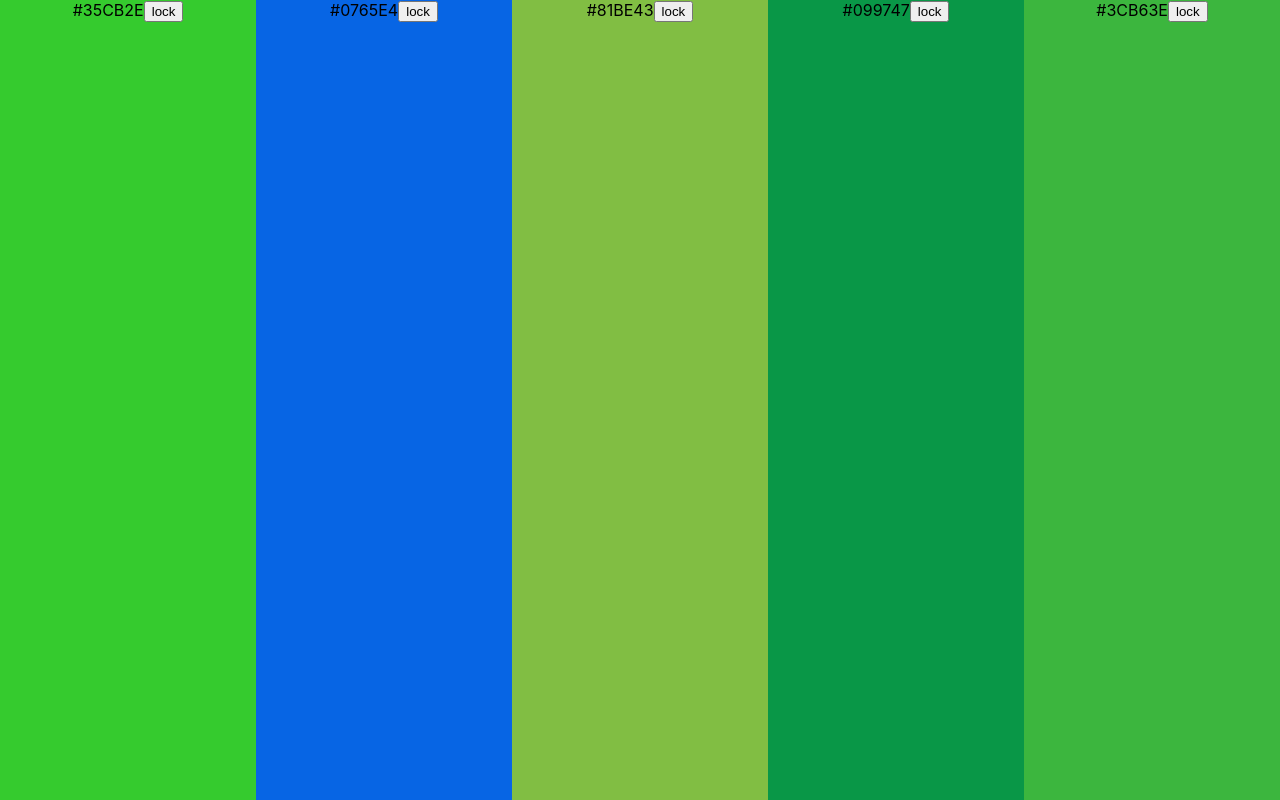
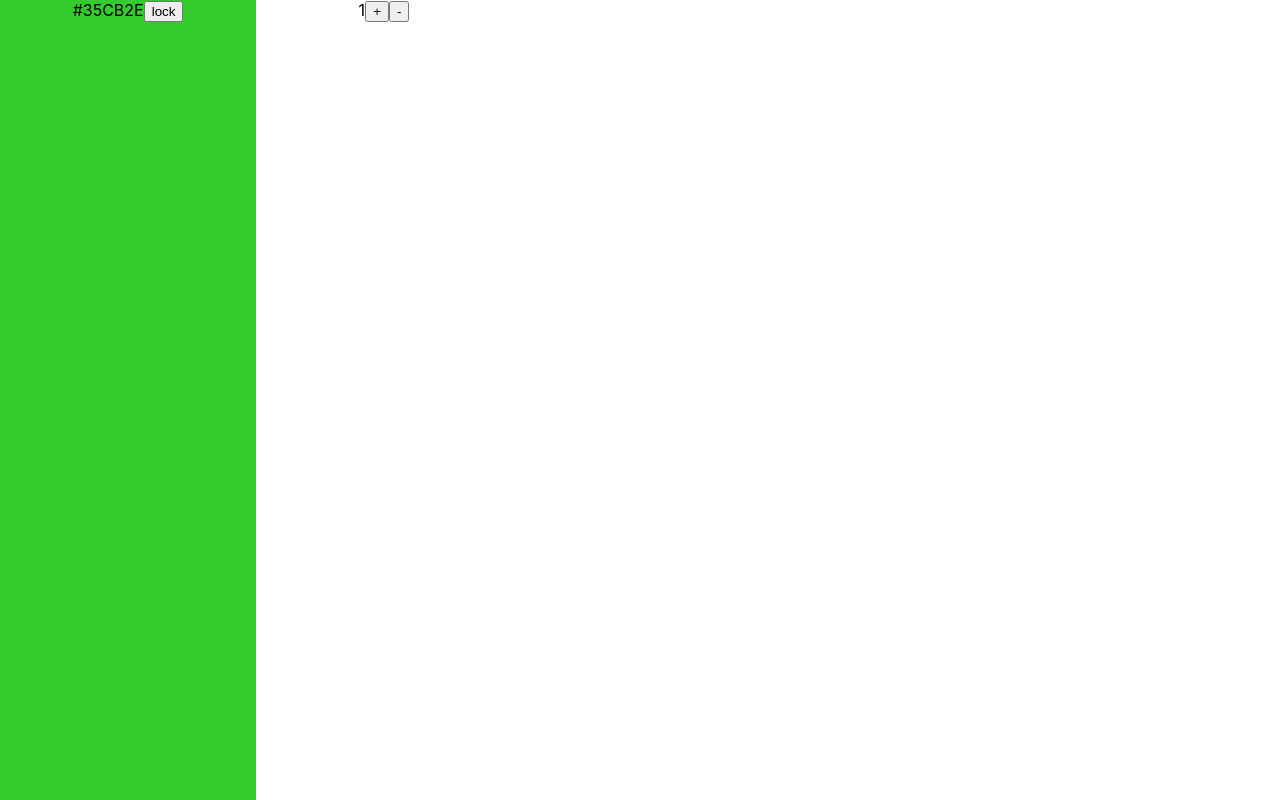
Before and after one commit to davidac9/coolors-clone, a React (Create React App) app: page / in a window 1280 px wide. Built offline with nearby package versions, Linux system fonts and the light colour scheme.

Commit message:
you can now lock in a color and change the amount of colors

```diff
--- a/src/components/Colors/Colors.js
+++ b/src/components/Colors/Colors.js
@@ -5,7 +5,7 @@ export default class Colors extends Component {
     state = {
         hexDigits: ['0', '1', '2', '3', '4', '5', '6', '7', '8', '9', 'a', 'b', 'c', 'd', 'e', 'f'],
         colors: [],
-        amount: 5,
+        amount: 1,
     }
     randomColor = () => {
         return (`#${[this.state.hexDigits[Math.floor(Math.random() * 15)],
@@ -17,12 +17,24 @@ export default class Colors extends Component {
     }
     randomColors = () => {
         let newColors = []
-        for (let i = 0; i < this.state.amount; i++) {
-            newColors[i] = {color:this.randomColor(), lock: false}
+        if (this.state.colors.length === 0) {
+            for (let i = 0; i < this.state.amount; i++) {
+                newColors[i] = { color: this.randomColor(), lock: false }
+            }
+        }
+        else {
+            for (let i = 0; i < this.state.amount; i++) {
+                if (this.state.colors[i].lock === true) {
+                    newColors[i] = this.state.colors[i]
+                } else {
+                    newColors[i] = { color: this.randomColor(), lock: false }
+                }
+            }
         }
         this.setState({
             colors: newColors
         })
+
 
     }
     colorLock = (colorIndex) => {
@@ -38,13 +50,40 @@ export default class Colors extends Component {
             this.randomColors()
         }
     }
-
+    countPlus = () => {
+        if (this.state.amount <= 20) {
+            let newArr = this.state.colors
+            newArr.push({color: this.randomColor(), lock: false})
+            this.setState({
+                amount: this.state.amount + 1,
+                colors: newArr
+            })
+        }
+        else {
+            alert(`you don't need that many colors`)
+        }
+    }
+    countMinus = () => {
+        console.log(`first boing`)
+        if (this.state.amount > 1) {
+            console.log('boing')
+            let newArr = this.state.colors
+            newArr.pop()
+            this.setState({
+                amount: this.state.amount - 1,
+                colors: newArr
+            })
+        }
+        else {
+            alert(`you can't have less than one color`)
+        }
+    }
     componentDidMount() {
         this.randomColors()
     }
     render() {
         const colorMap = this.state.colors.map((el, i) => (
-            <div className={`color${i + 1}`} style={{ backgroundColor: `${this.state.colors[i].color}`}}>
+            <div key={i} className={`color${i + 1}`} style={{ backgroundColor: `${this.state.colors[i].color}` }}>
                 {this.state.colors[i].color.toUpperCase()}
                 <button onClick={() => this.colorLock(i)}>lock</button>
             </div>
@@ -52,6 +91,11 @@ export default class Colors extends Component {
         return (
             <div className="Colors" onKeyDown={e => this.spacePressed(e)} tabIndex="0">
                 {colorMap}
+                <div>
+                {this.state.amount}
+                <button onClick={this.countPlus}>+</button>
+                <button onClick={this.countMinus}>-</button>
+                </div>
             </div>
         )
     }
```
